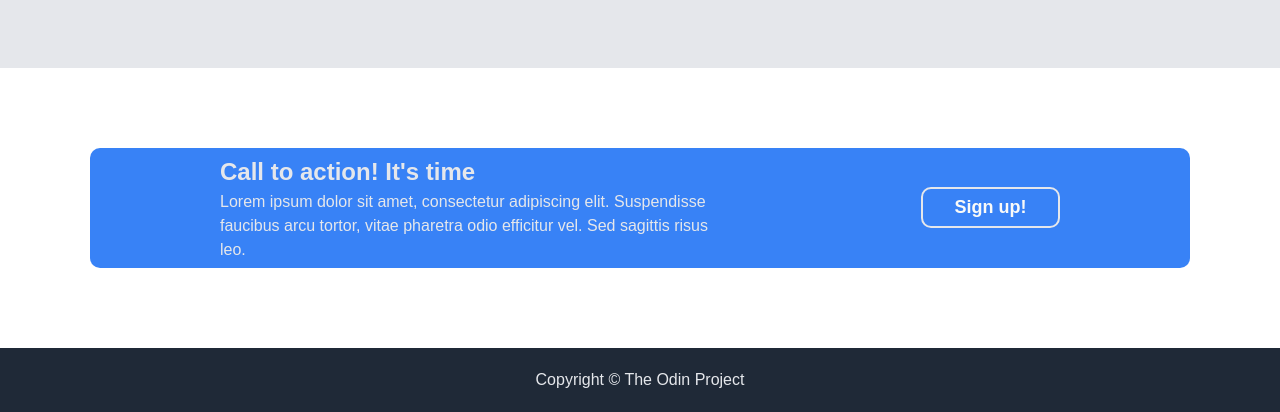
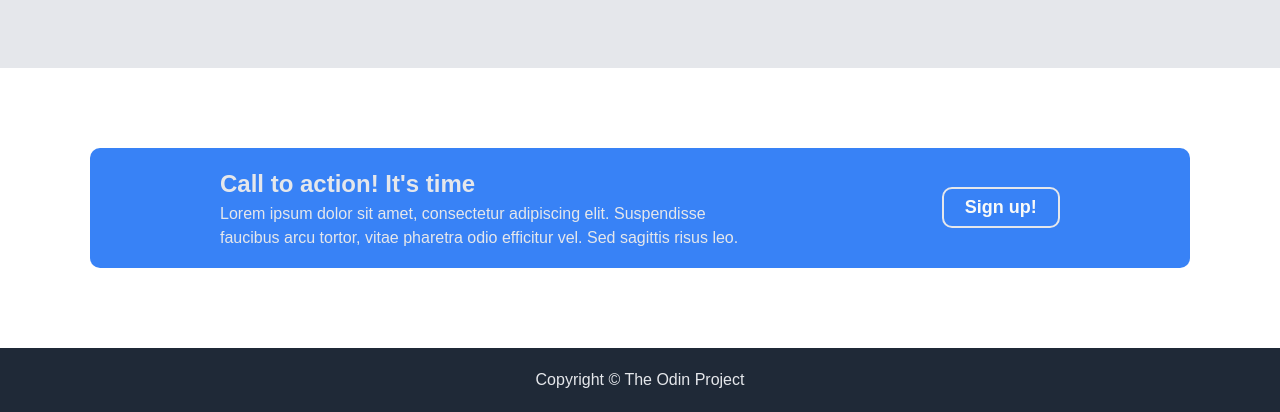
Before and after one commit to pethologus/landing_page, a plain HTML site: page index.html in a window 1280 px wide. Shown: the part 754-1166 px from the top of the page. Drawn offline with Linux system fonts and the light colour scheme.

Commit message:
add tweaks

```diff
--- a/style.css
+++ b/style.css
@@ -165,7 +165,7 @@ a:link {
 }
 
 .callaction {
-    flex:4;
+    flex:5;
     text-align: left;
     margin: 0px 100px;
 }
```
